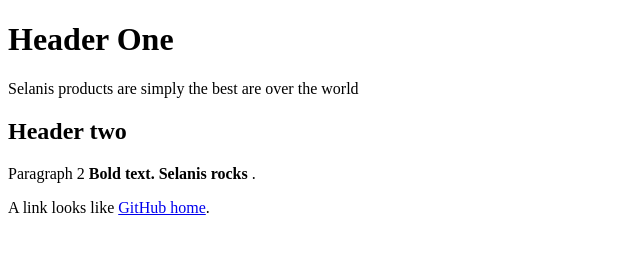
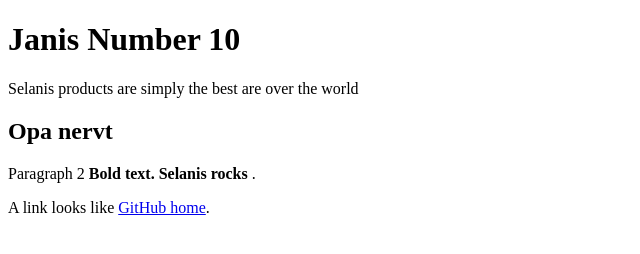
Before and after one commit to christekstilac/selanis, a plain HTML site: page index.html in a window 1280 px wide. Shown: the whole page, without its empty margins (0-640 px from the left). Drawn offline with Linux system fonts and the light colour scheme.

Commit message:
Update index.html

```diff
--- a/index.html
+++ b/index.html
@@ -4,9 +4,9 @@
      <title>Selanis is the best</title>
   </head>
   <body>
-    <h1>Header One </h1>
+    <h1>Janis Number 10 </h1>
     <p>Selanis products are simply the best are over the world </p>
-    <h2>Header two </h2>
+    <h2>Opa nervt </h2>
     <p> Paragraph 2 <strong> Bold text. Selanis rocks </strong>.</p>
     <p>A link looks like <a href="http://github.com">GitHub home</a>. </p>
 
```
